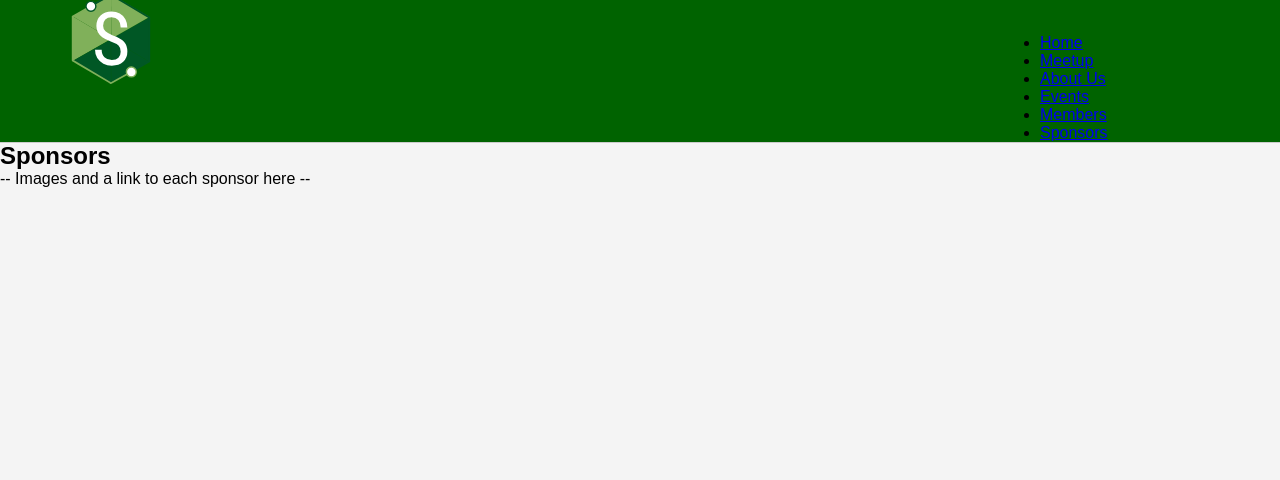
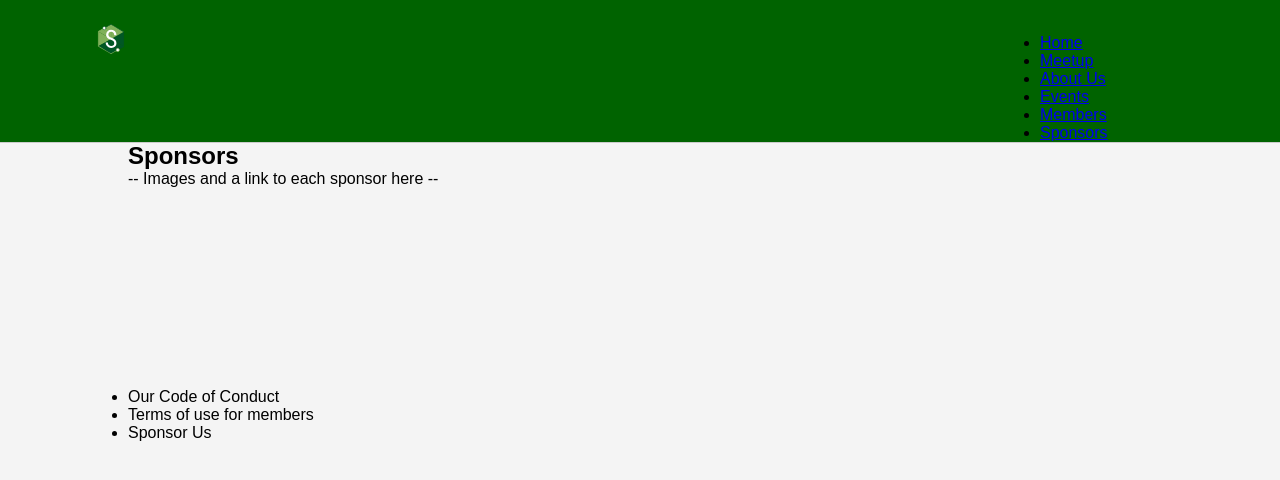
Before and after one commit to SurreyCodes/Surreycodes-website, a React (Create React App) app in the folder surreycodes/: page /sponsors in a window 1280 px wide. Shown: the top 480 px of the page. Built offline with nearby package versions, Linux system fonts and the light colour scheme.

Commit message:
route repair

```diff
--- a/surreycodes/src/App.css
+++ b/surreycodes/src/App.css
@@ -29,6 +29,10 @@ body{
   position: relative;
   overflow-y: scroll;
   background-color: #F4F4F4;
+}
+.container{
+  width: 80%;
+  margin: 0 auto;
 }
 article{
   width: 100%;
--- a/surreycodes/src/components/Header.js
+++ b/surreycodes/src/components/Header.js
@@ -7,8 +7,8 @@ class Header extends Component {
     return(
       <header id="header" >
         <nav id="navbar" >
-          <Link to="/">
-            <img id="logo" src={Logo} width="30" height="30" alt="Surrey Code Camp"/>
+          <Link id="logo" to="/">
+            <img src={Logo} width="30" height="30" alt="Surrey Code Camp"/>
           </Link>
             <ul id="navbar-nav">
               <li>
--- a/surreycodes/src/components/Sponsor.js
+++ b/surreycodes/src/components/Sponsor.js
@@ -1,5 +1,6 @@
 import React, { Component } from 'react';
 import Header from './Header';
+import Footer from './Footer';
 
 
 class Sponsor extends Component {
@@ -13,6 +14,7 @@ class Sponsor extends Component {
             <p> -- Images and a link to each sponsor here --</p>
             </div>
           </section>
+          <Footer />
       </div>
     );
   }
```
Also changed, not shown: surreycodes/src/index.js (+7 -9 lines).
